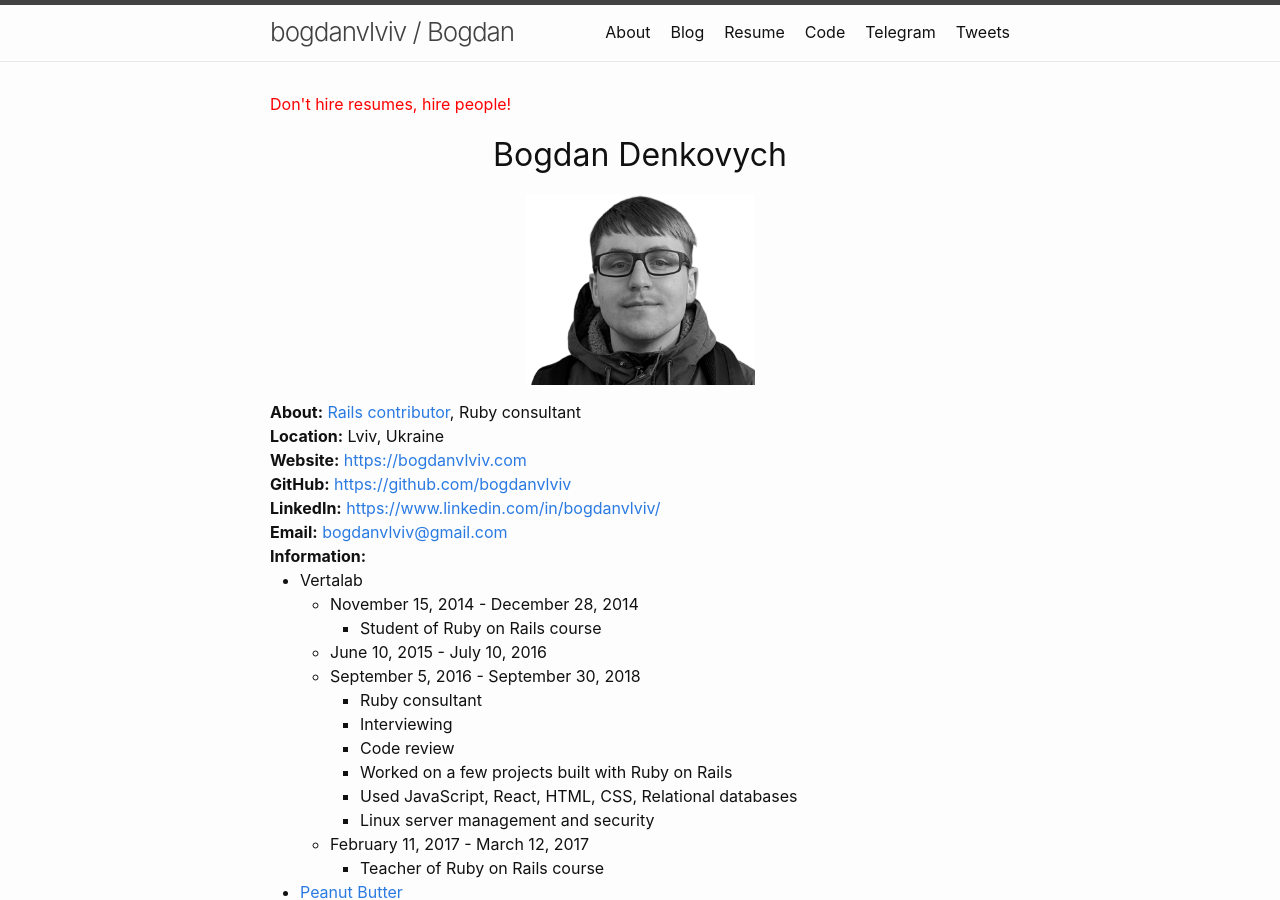
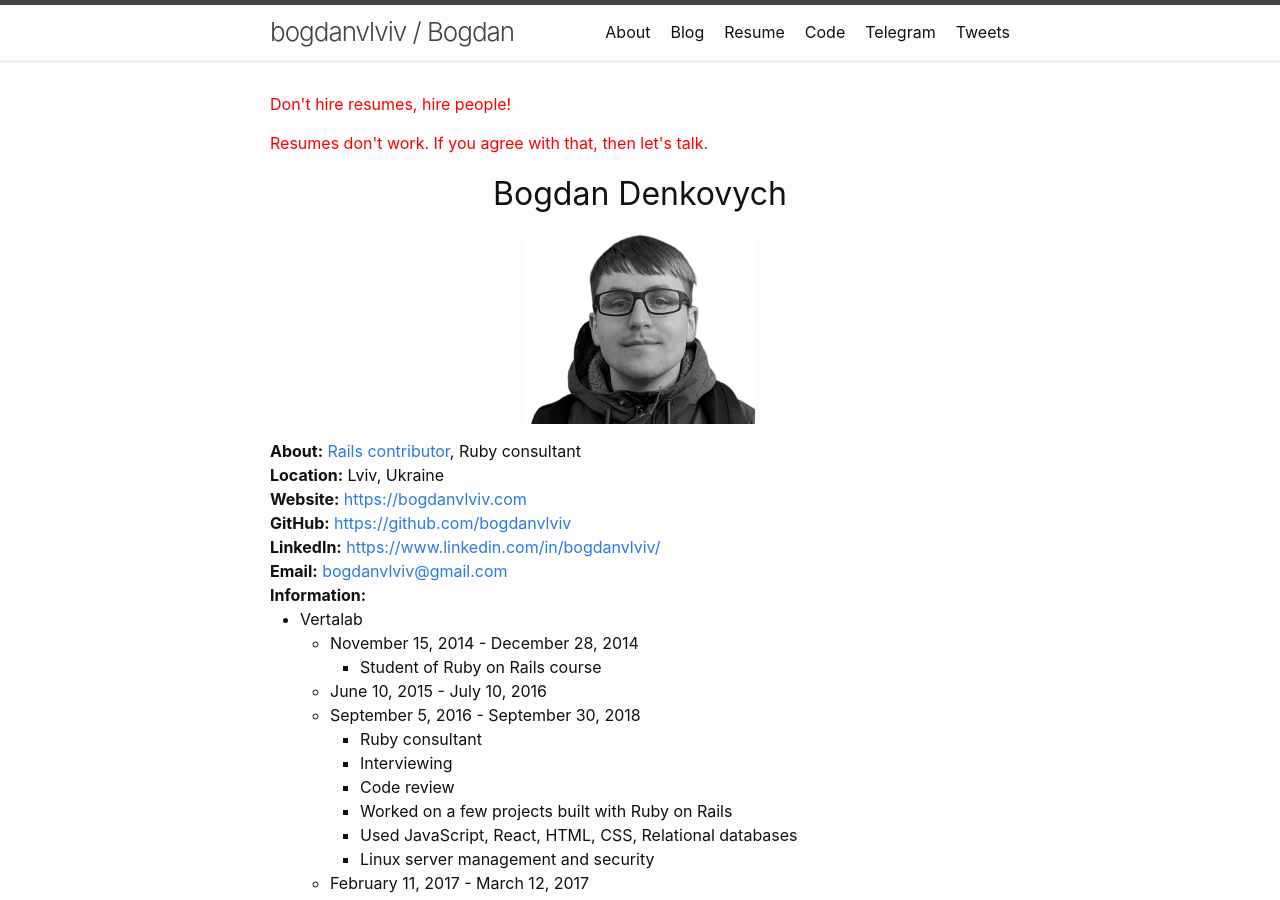
Before and after one commit to crowdpro3/bogdanvlviv.github.io, a Jekyll site: the page built from resume.html, in a window 1280 px wide and 900 px high. Built offline with Jekyll 4.4.1, drawn with Linux system fonts in a browser that asks for light colours.

Commit message:
Add second notice to resume

```diff
--- a/resume.html
+++ b/resume.html
@@ -9,6 +9,8 @@ permalink: /resume.html
 <div class="resume">
   <div class="notices">
     <p>Don't hire resumes, hire people!</p>
+
+    <p>Resumes don't work. If you agree with that, then let's talk.</p>
   </div>
 
   <h1 class="name">Bogdan Denkovych</h1>
```
